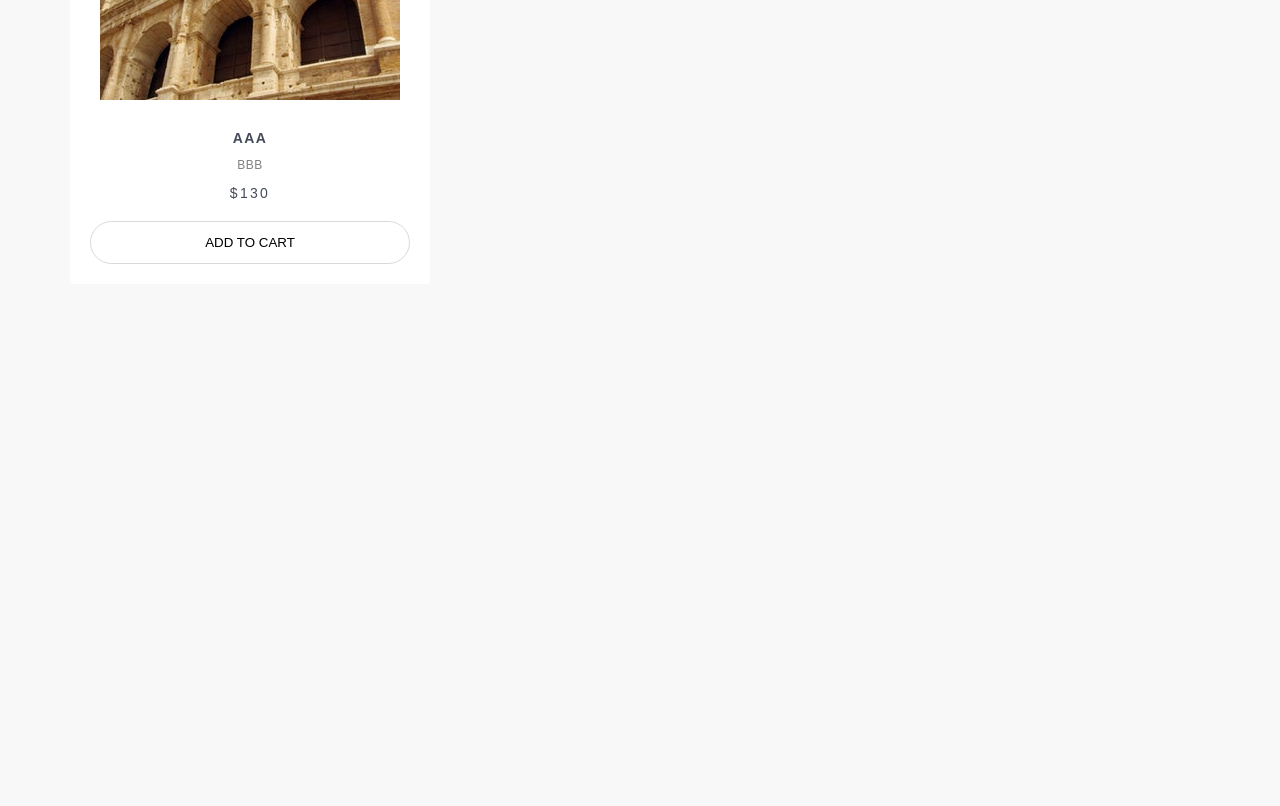
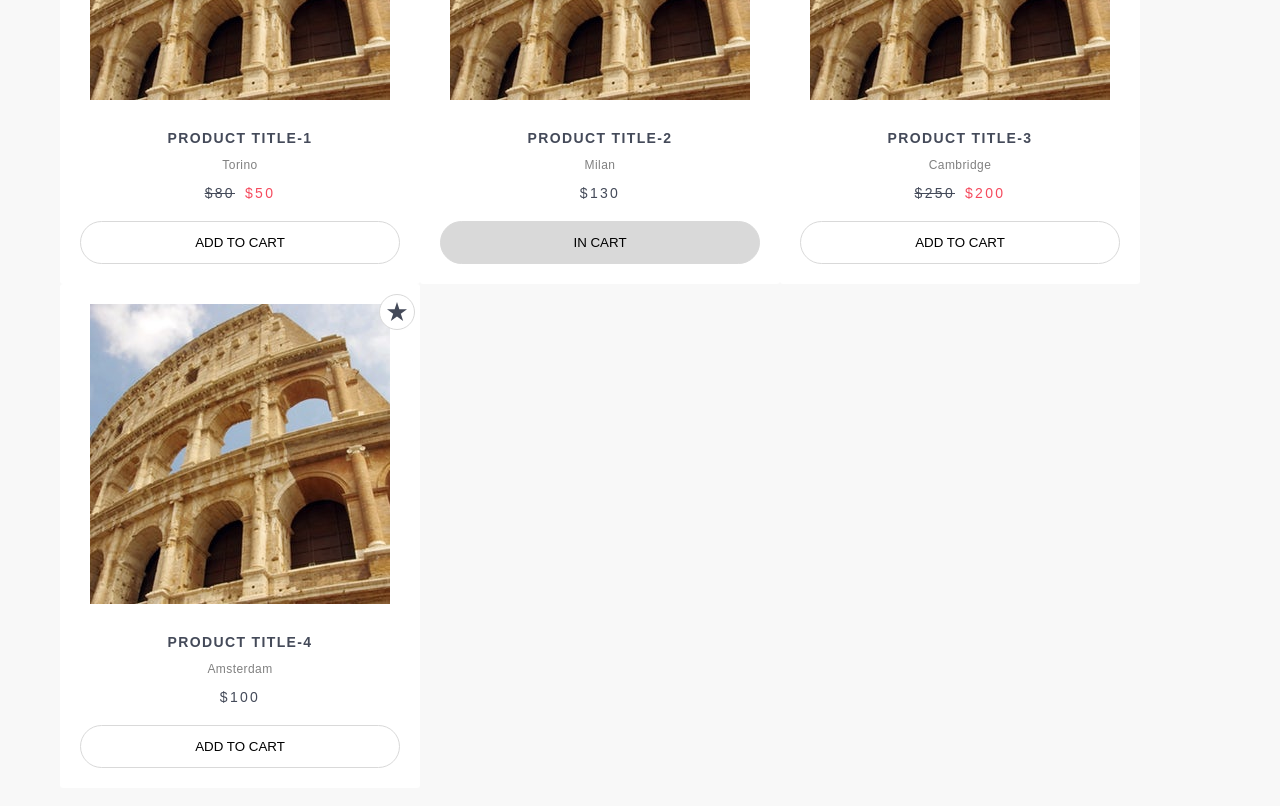
Before and after one commit to akinankarali/MuseumTicketDemo, a Vue app: page / in a window 1280 px wide. Shown: the part 320-1126 px from the top of the page. Before the commit the page ends 800 px from the top, so only its background shows below. Built offline with nearby package versions, Linux system fonts and the light colour scheme.

Commit message:
refactor: updated with mock data and gives props to component

```diff
--- a/src/views/Home/index.vue
+++ b/src/views/Home/index.vue
@@ -1,6 +1,15 @@
 <template>
   <div class="home">
-    <Card title="AAA" description="BBB" price="130" />
+    <div :key="index" v-for="(item, index) in list">
+      <Card
+        :title="item.title"
+        :description="item.description"
+        :price="item.price"
+        :discountedPrice="item.discountedPrice"
+        :isPriceDiscounted="item.isPriceDiscounted"
+        :isInCart="item.isInCart"
+      />
+    </div>
   </div>
 </template>
 
@@ -11,6 +20,44 @@ export default {
   name: 'Home',
   components: {
     Card
+  },
+  data() {
+    return {
+      list: [
+        {
+          title: 'PRODUCT TITLE-1',
+          description: 'Torino',
+          price: 80,
+          discountedPrice: 50,
+          isPriceDiscounted: true,
+          isInCart: false
+        },
+        {
+          title: 'PRODUCT TITLE-2',
+          description: 'Milan',
+          price: 130,
+          discountedPrice: 0,
+          isPriceDiscounted: false,
+          isInCart: true
+        },
+        {
+          title: 'PRODUCT TITLE-3',
+          description: 'Cambridge',
+          price: 250,
+          discountedPrice: 200,
+          isPriceDiscounted: true,
+          isInCart: false
+        },
+        {
+          title: 'PRODUCT TITLE-4',
+          description: 'Amsterdam',
+          price: 100,
+          discountedPrice: 0,
+          isPriceDiscounted: false,
+          isInCart: false
+        }
+      ]
+    }
   }
 }
 </script>
@@ -18,5 +65,10 @@ export default {
 <style lang="scss" scope>
 .home {
   padding: 10px;
+
+  display: flex;
+  flex: 0 1 auto;
+  flex-flow: row wrap;
+  margin: 0 -10px;
 }
 </style>
```
